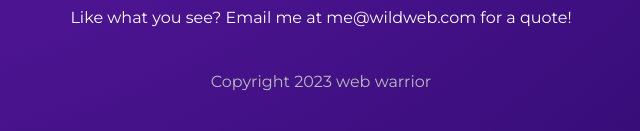
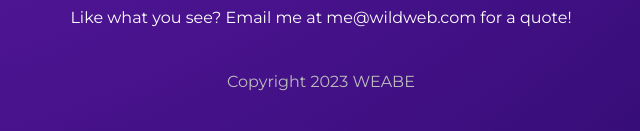
Before and after one commit to wildanoo/gatsby-site, a Gatsby site: page /projects in a window 1280 px wide. Shown: the part 1314-1445 px from the top of the page, 319-959 px from the left. Built offline with nearby package versions, Linux system fonts and the light colour scheme; Gatsby itself is replaced by a stand-in of ours.

Commit message:
update content

```diff
--- a/gatsby-config.js
+++ b/gatsby-config.js
@@ -33,9 +33,9 @@ module.exports = {
       },
    ],
    siteMetadata: {
-      title: "Web warrior",
+      title: "WEABE",
       description: "web dev portfolio",
-      copyright: "This website is copyright 2023 Web Warrior",
+      copyright: "This website is copyright 2023 WEABE",
       contact: "me@wildweb.com",
    },
 };
--- a/src/components/Layout.js
+++ b/src/components/Layout.js
@@ -8,7 +8,7 @@ function Layout({ children }) {
          <Navbar />
          <div className="content">{children}</div>
          <footer>
-            <p>Copyright 2023 web warrior</p>
+            <p>Copyright 2023 WEABE</p>
          </footer>
       </div>
    );
--- a/src/pages/projects/index.js
+++ b/src/pages/projects/index.js
@@ -5,7 +5,6 @@ import * as styles from "../../styles/projects.module.css";
 import { GatsbyImage } from "gatsby-plugin-image";
 
 function Projects({ data }) {
-   console.log("isi data : ", data);
    const projects = data.projects.nodes;
    const contact = data.contact.siteMetadata.contact;
 
```
Also changed, not shown: src/notes/bar.txt (deleted), src/notes/foo.txt (deleted).
